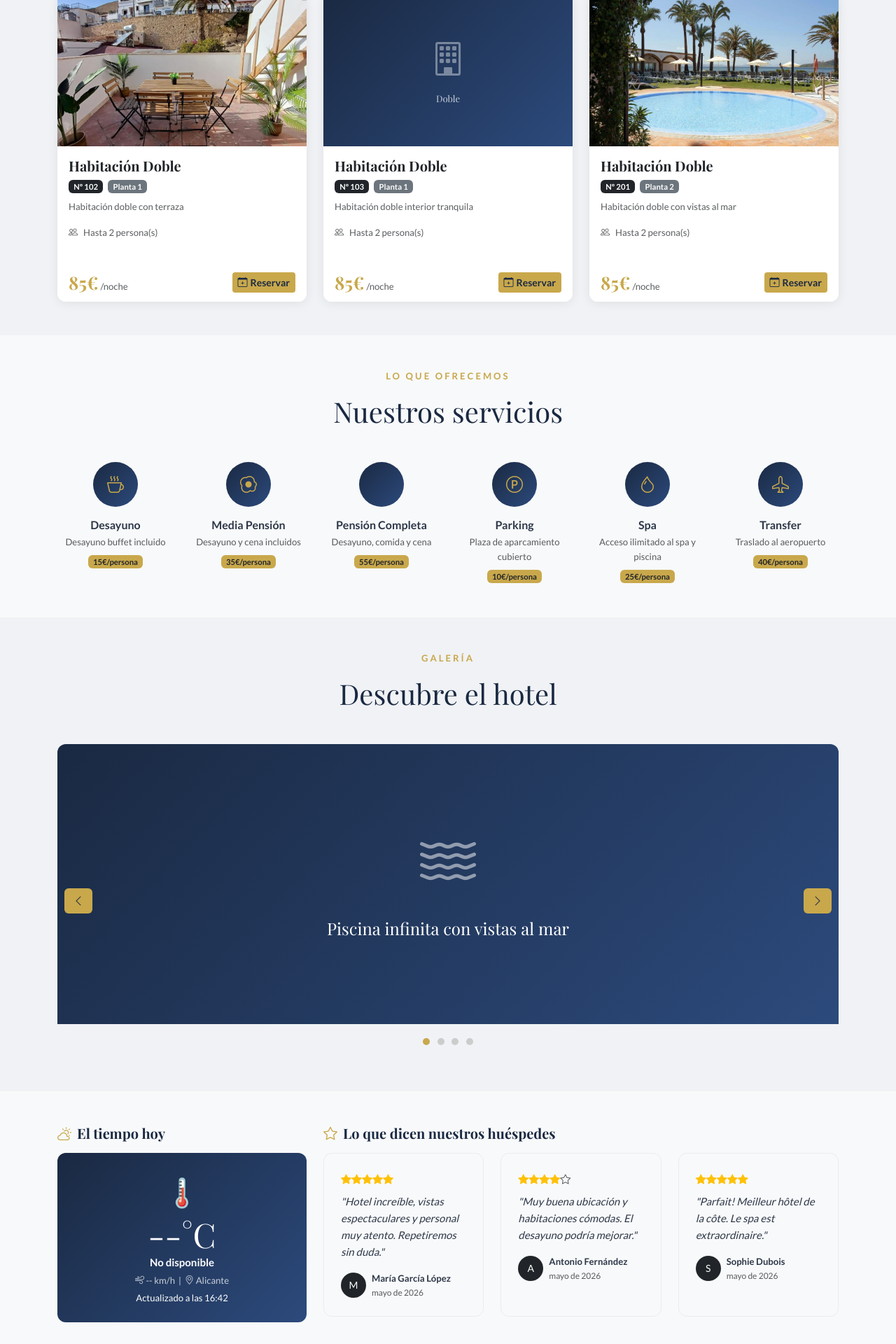
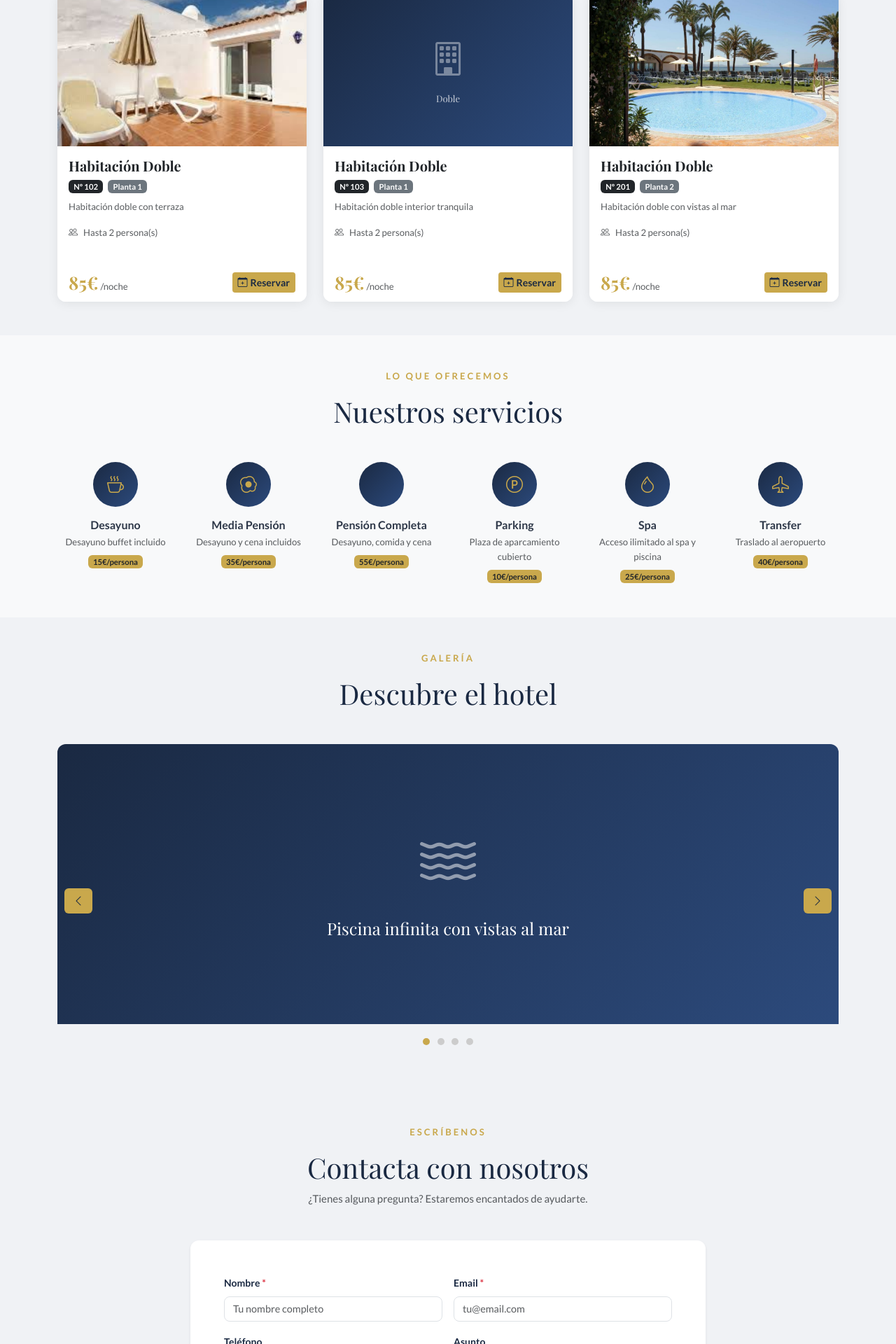
Before and after one commit to Hasnae-Eddakri/hotel-bellavista, a PHP site: page /hotel/index.php in a window 1280 px wide. Shown: the part 1680-3600 px from the top of the page at 70% size. Run offline with PHP 8.4, Linux system fonts and the light colour scheme; data comes from the database, SQL or seed files in the repository; data that the repository does not hold is empty.

Commit message:
Actualización del proyecto hotel

```diff
--- a/assets/css/style.css
+++ b/assets/css/style.css
@@ -187,6 +187,7 @@ h1, h2, h3, h4, h5 {
 /* Navegación pública */
 .navbar-public {
     padding: 1rem 0;
+    background-color: var(--color-primario) !important;
     transition: background-color var(--transicion), box-shadow var(--transicion);
 }
 .navbar-public.scrolled {
--- a/assets/js/main.js
+++ b/assets/js/main.js
@@ -40,14 +40,6 @@ $(document).ready(function () {
 
     // Cargar tiempo meteorológico
     cargarTiempo();
-
-    // Cargar reviews cuando la sección entra en pantalla
-    const $section = $('#seccionReviews');
-    if ($section.length) {
-        const obs = new IntersectionObserver(function (entries) {
-            if (entries[0].isIntersecting) { cargarReviews(); obs.disconnect(); }
-        }, { threshold: 0.2 });
-        obs.observe($section[0]);
     }
 });
 
@@ -100,7 +92,7 @@ function cargarTiempo() {
     if (!widget.length) return;
     widget.html('<div class="text-center p-3"><div class="spinner-gold mx-auto"></div></div>');
     $.ajax({
-        url: '/api/weather.php', method: 'GET', dataType: 'json', timeout: 6000,
+        url: '/hotel/api/weather.php', method: 'GET', dataType: 'json', timeout: 6000,
         success: function (data) {
             const iconos = {'Despejado':'☀️','Mayormente despejado':'🌤️','Parcialmente nublado':'⛅','Nublado':'☁️','Lluvia ligera':'🌧️','Tormenta':'⛈️','Niebla':'🌫️'};
             const icono  = iconos[data.desc] || '🌡️';
@@ -118,44 +110,3 @@ function cargarTiempo() {
         error: function () { widget.html('<div class="text-muted text-center p-3">Tiempo no disponible</div>'); }
     });
 }
-
-// ============================================================
-// AJAX: Cargar reviews (DWEC)
-// ============================================================
-function cargarReviews() {
-    const container = $('#reviewsContainer');
-    if (!container.length) return;
-    container.html('<div class="text-center py-4"><div class="spinner-gold mx-auto"></div></div>');
-    $.ajax({
-        url: '/api/get_reviews.php', method: 'GET', dataType: 'json',
-        success: function (data) {
-            if (!data.reviews || data.reviews.length === 0) {
-                container.html('<p class="text-center text-muted">No hay valoraciones aún.</p>');
-                return;
-            }
-            let html = '<div class="row g-4">';
-            data.reviews.forEach(function (r) {
-                let estrellas = '';
-                for (let i = 1; i <= 5; i++) {
-                    estrellas += i <= r.rating ? '<i class="bi bi-star-fill text-warning"></i>' : '<i class="bi bi-star text-muted"></i>';
-                }
-                // Objeto Date para formatear fecha (DWEC)
-                const fecha    = new Date(r.created_at);
-                const fechaStr = fecha.toLocaleDateString('es-ES', { year:'numeric', month:'long' });
-                html += `<div class="col-12 col-md-6 col-lg-4">
-                    <div class="review-card h-100">
-                        <div class="stars mb-2">${estrellas}</div>
-                        <p class="mb-3 fst-italic">"${r.comment}"</p>
-                        <div class="d-flex align-items-center gap-2">
-                            <div class="rounded-circle bg-dark d-flex align-items-center justify-content-center text-white" style="width:36px;height:36px;font-size:14px;flex-shrink:0;">${r.customer_name.charAt(0).toUpperCase()}</div>
-                            <div><div class="fw-bold small">${r.customer_name}</div><div class="text-muted" style="font-size:0.75rem;">${fechaStr}</div></div>
-                        </div>
-                    </div>
-                </div>`;
-            });
-            html += '</div>';
-            container.hide().html(html).fadeIn(500);
-        },
-        error: function () { container.html('<p class="text-center text-muted">No se pudieron cargar las valoraciones.</p>'); }
-    });
-}
--- a/index.php
+++ b/index.php
@@ -63,7 +63,6 @@ $iconosServicio = [
                     <li class="nav-item"><a class="nav-link" href="#habitaciones">Habitaciones</a></li>
                     <li class="nav-item"><a class="nav-link" href="#servicios">Servicios</a></li>
                     <li class="nav-item"><a class="nav-link" href="#galeria">Galería</a></li>
-                    <li class="nav-item"><a class="nav-link" href="#valoraciones">Opiniones</a></li>
                     <li class="nav-item"><a class="nav-link" href="#contacto">Contacto</a></li>
                 </ul>
                 <?php
@@ -340,28 +339,7 @@ $tieneImagen = ($imagen !== false && !empty($imagen['image_path']));
     </section>
 
 
-    <!-- ============================================================
-     TIEMPO METEOROLÓGICO + REVIEWS (AJAX, DWEC)
-============================================================ -->
-    <section class="py-5 bg-light">
-        <div class="container">
-            <div class="row g-4 align-items-start">
-                <!-- Tiempo (AJAX) -->
-                <div class="col-12 col-md-4">
-                    <h5 class="font-playfair mb-3"><i class="bi bi-cloud-sun text-gold me-2"></i>El tiempo hoy</h5>
-                    <div id="weatherWidget">Cargando...</div>
-                </div>
 
-                <!-- Valoraciones (AJAX) -->
-                <div class="col-12 col-md-8" id="seccionReviews">
-                    <h5 class="font-playfair mb-3"><i class="bi bi-star text-gold me-2"></i>Lo que dicen nuestros huéspedes</h5>
-                    <div id="reviewsContainer">
-                        <p class="text-muted">Cargando opiniones...</p>
-                    </div>
-                </div>
-            </div>
-        </div>
-    </section>
 
 
     <!-- ============================================================
--- a/login.php
+++ b/login.php
@@ -108,9 +108,6 @@ if ($_SERVER['REQUEST_METHOD'] === 'POST') {
             </div>
         </div>
 
-        <div class="card-footer text-center text-muted small py-2">
-            Usuario demo: <strong>admin</strong> / Contraseña: <strong>password</strong>
-        </div>
     </div>
 </div>
 
```
Also changed, not shown: assets/images/rooms/default.jpg (deleted), assets/images/rooms/doble_interior.jpg (renamed from assets/images/rooms/suite_lujo.jpg), assets/images/rooms/doble_terraza.jpg, assets/images/rooms/individual_bano.jpg (added), assets/images/rooms/individual_jardin.jpg (added), docs/README.md.
